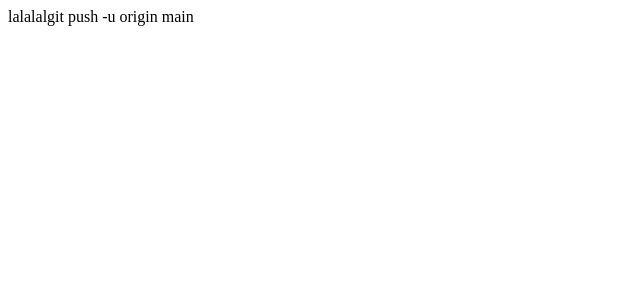
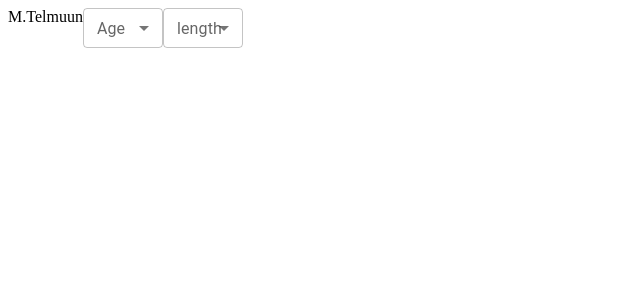
Before and after one commit to telmuun11/attendance, a Next.js app: page /signin in a window 1280 px wide. Shown: the top 300 px of the page, without its empty margins (0-640 px from the left). Built offline with nearby package versions, Linux system fonts and the light colour scheme.

Commit message:
ugoki aru 2

```diff
--- a/package.json
+++ b/package.json
@@ -12,9 +12,10 @@
     "@emotion/react": "^11.10.5",
     "@emotion/styled": "^11.10.5",
     "@fontsource/roboto": "^4.5.8",
-    "@mui/icons-material": "^5.10.15",
-    "@mui/material": "^5.10.15",
+    "@mui/icons-material": "^5.11.0",
+    "@mui/material": "^5.11.5",
     "firebase": "^9.14.0",
+    "material-ui-popup-state": "^5.0.4",
     "next": "^13.0.5",
     "react": "^18.2.0",
     "react-dom": "^18.2.0"
--- a/pages/_app.js
+++ b/pages/_app.js
@@ -1,5 +1,7 @@
 
 import   '../styles/ayaa.css';
+import '../styles/globals.css'
+
 export default function MyApp({ Component, pageProps }) {
   return <Component {...pageProps} />
 }
--- a/pages/signin.js
+++ b/pages/signin.js
@@ -1,8 +1,64 @@
+import * as React from "react";
+import Box from "@mui/material/Box";
+import InputLabel from "@mui/material/InputLabel";
+import MenuItem from "@mui/material/MenuItem";
+import FormControl from "@mui/material/FormControl";
+import Select from "@mui/material/Select";
+export default function SignIn() {
+  const [age, setAge] = React.useState("");
 
-export default function SignIn() {
-return  <div >
-             lalalalgit push -u origin main
-        </div>
-    }
+  const handleChange = (event) => {
+    setAge(event.target.value);
+  };
 
-// export default SignIn
+  return (
+    <div className="cont1">
+      M.Telmuun
+      <div className="w100 ">
+
+        <FormControl fullWidth size="small">
+          <InputLabel id="demo-simple-select-label">Age</InputLabel>
+          <Select
+
+            labelId="demo-simple-select-label"
+            id="demo-simple-select"
+            value={age}
+            label="Irts"
+            onChange={handleChange}
+            autoWidth={true}
+          >
+            <MenuItem value={"bir"}>birsen</MenuItem>
+            <MenuItem value={"tas"}>Tas</MenuItem>
+            <MenuItem value={"uivchtei"}>Uvchtei</MenuItem>
+            <MenuItem value={"chuluutei"}>Chuluutei </MenuItem>
+          </Select>
+        </FormControl>
+
+      </div>
+      <Box className="w100">
+        <FormControl fullWidth size="small" >
+          <InputLabel id="demo-simple-select-label">length</InputLabel>
+          <Select
+
+            labelId="demo-simple-select-label"
+            id="demo-simple-select"
+            value={age}
+            label="Irts"
+            onChange={handleChange}
+          >
+            <MenuItem value={"bu"}>Buten Udur</MenuItem>
+            <MenuItem value={"1"}>1</MenuItem>
+            <MenuItem value={"2"}>2</MenuItem>
+            <MenuItem value={"3"}>3</MenuItem>
+            <MenuItem value={"4"}>4</MenuItem>
+            <MenuItem value={"5"}>5</MenuItem>
+            <MenuItem value={"6"}>6</MenuItem>
+            <MenuItem value={"7"}>7</MenuItem>
+            <MenuItem value={"8"}>8</MenuItem>
+            <MenuItem value={"9"}>9</MenuItem>
+          </Select>
+        </FormControl>
+      </Box>
+    </div>
+  );
+}
--- a/styles/globals.css
+++ b/styles/globals.css
@@ -1,5 +1,26 @@
 .cont
 {
     display: flex;
-    flex-direction: column;
+    flex-direction: row
+
 }
+.cont1{
+    display: flex;
+    flex-direction: row;
+
+}
+.w100{
+    width: 80px ;
+
+    height: 10px;
+}
+.tilt{
+   width: 5   0;
+}
+.z-1{
+    z-index: 1;
+}
+
+.z-0{
+    z-index: 0;
+}
```
Also changed, not shown: pages/class/[className].js (+88 -40 lines), styles/ayaa.css (line endings or trailing spaces), 1 other file (tests, documents, lock files or other folders).
